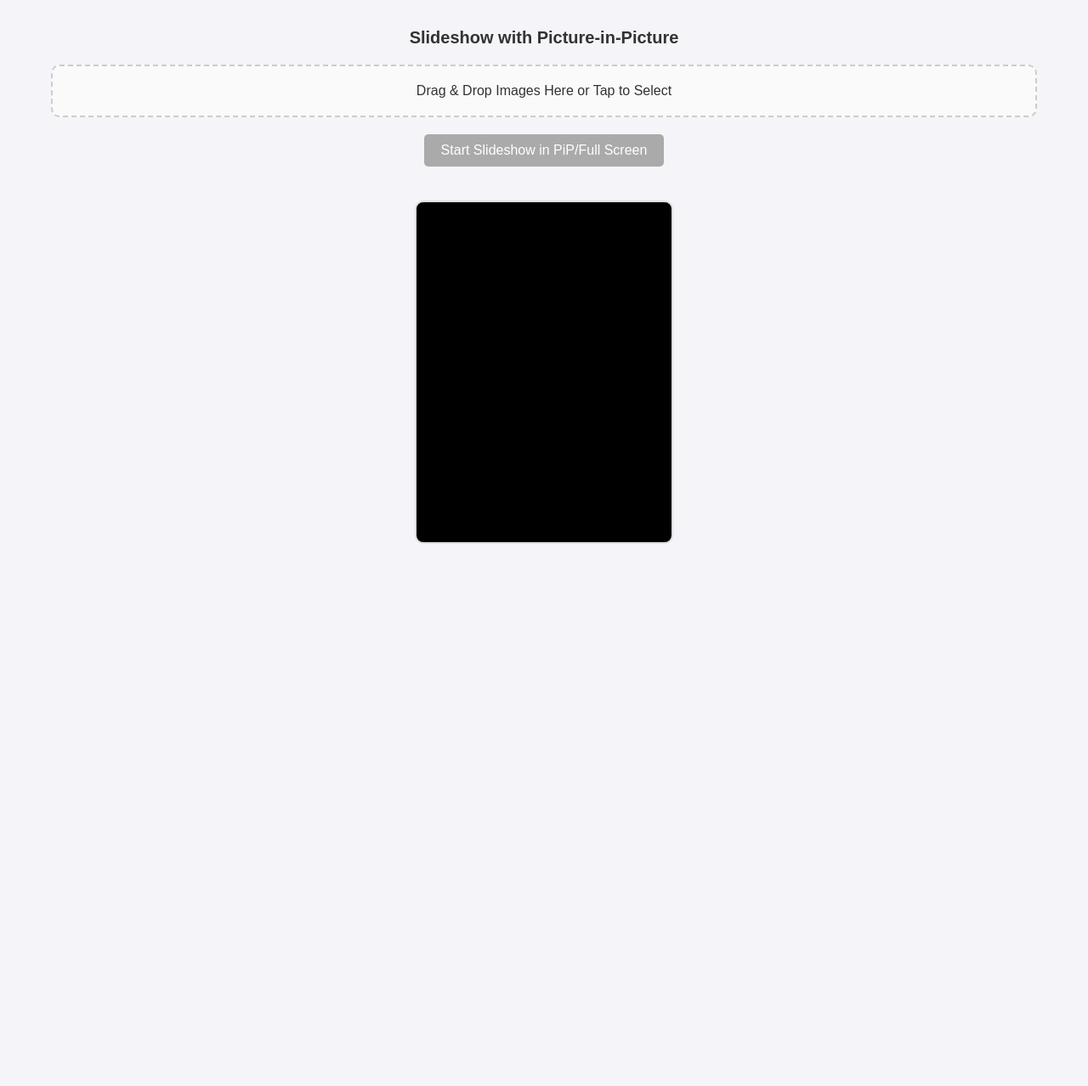
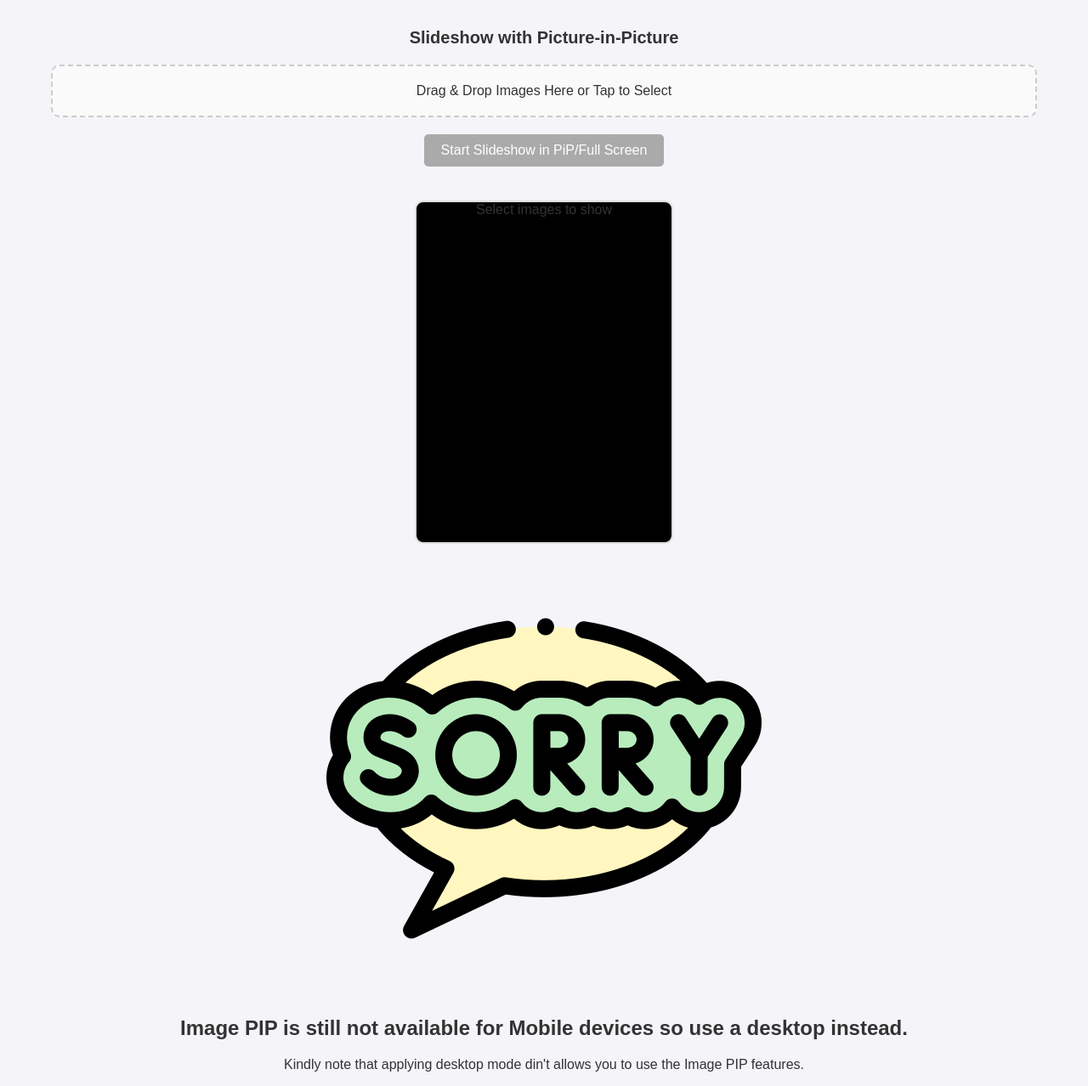
Before and after one commit to Jayendrachoudhary911/tools-to-use, a plain HTML site: page index.html in a window 1280 px wide. Shown: the whole page at 85% size. Before the commit the page ends 800 px from the top, so only its background shows below. Drawn offline with Linux system fonts and the light colour scheme.

Commit message:
Update index.html

```diff
--- a/index.html
+++ b/index.html
@@ -15,11 +15,19 @@
 
     <div class="preview-section">
       <div id="thumbnailPreview" class="thumbnails"></div>
-      <div id="slideshow" class="slideshow"></div>
+      <div id="slideshow" class="slideshow">Select images to show
+      </div>
       <p id="pipStatus" class="pip-status hidden">Slideshow is currently shown in Picture-in-Picture/Full Screen mode</p>
     </div>
   </div>
   <video id="slideshowVideo" controls style="display: none;"></video>
+
+  <div class="alert">
+    <img src="./image.png" alt="">
+    <h2>Image PIP is still not available for Mobile devices so use a desktop instead.</h2>
+    <p>Kindly note that applying desktop mode din't allows you to use the Image PIP features.</p>
+  </div>
+
   <script src="script.js"></script>
 </body>
 </html>
```
